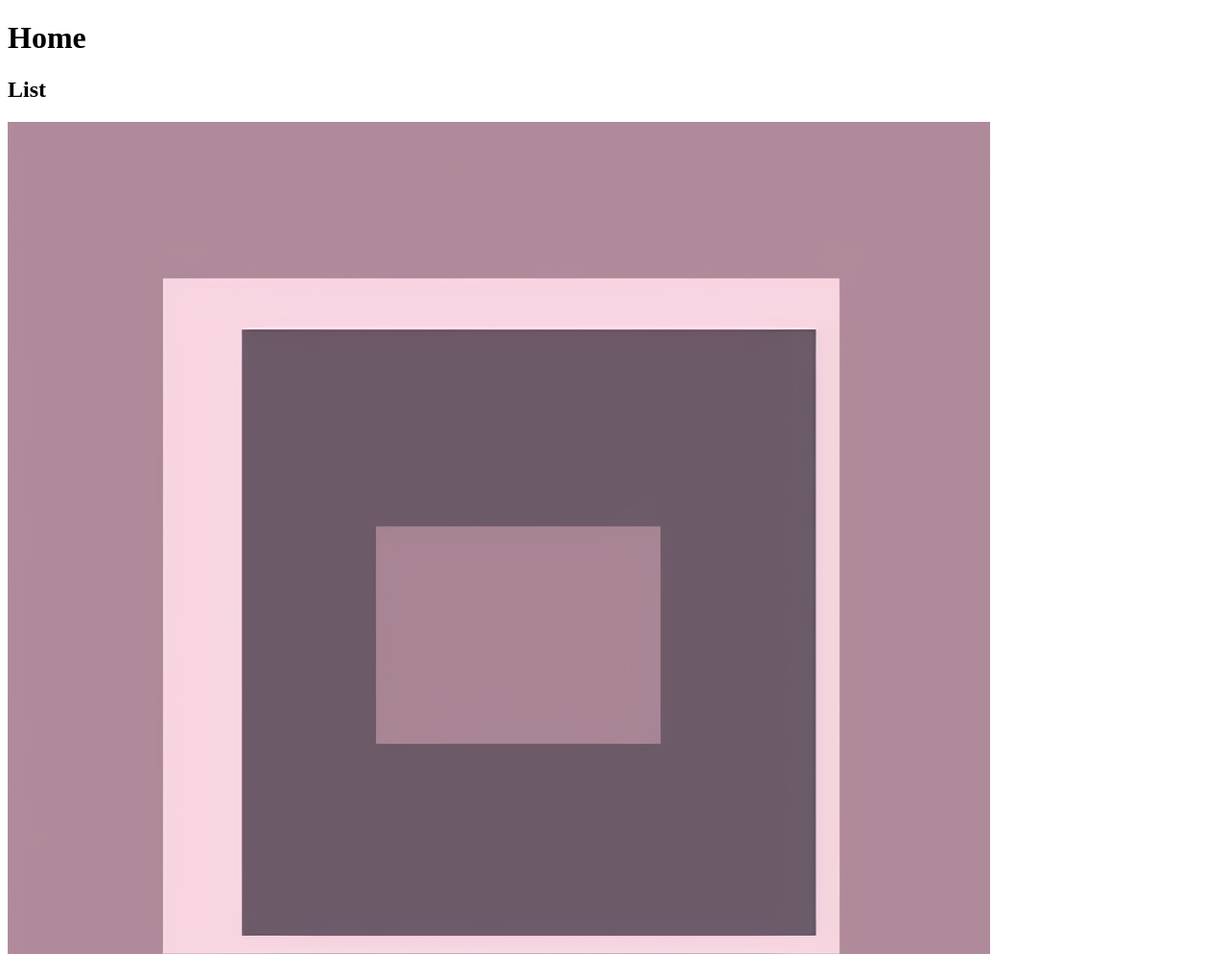
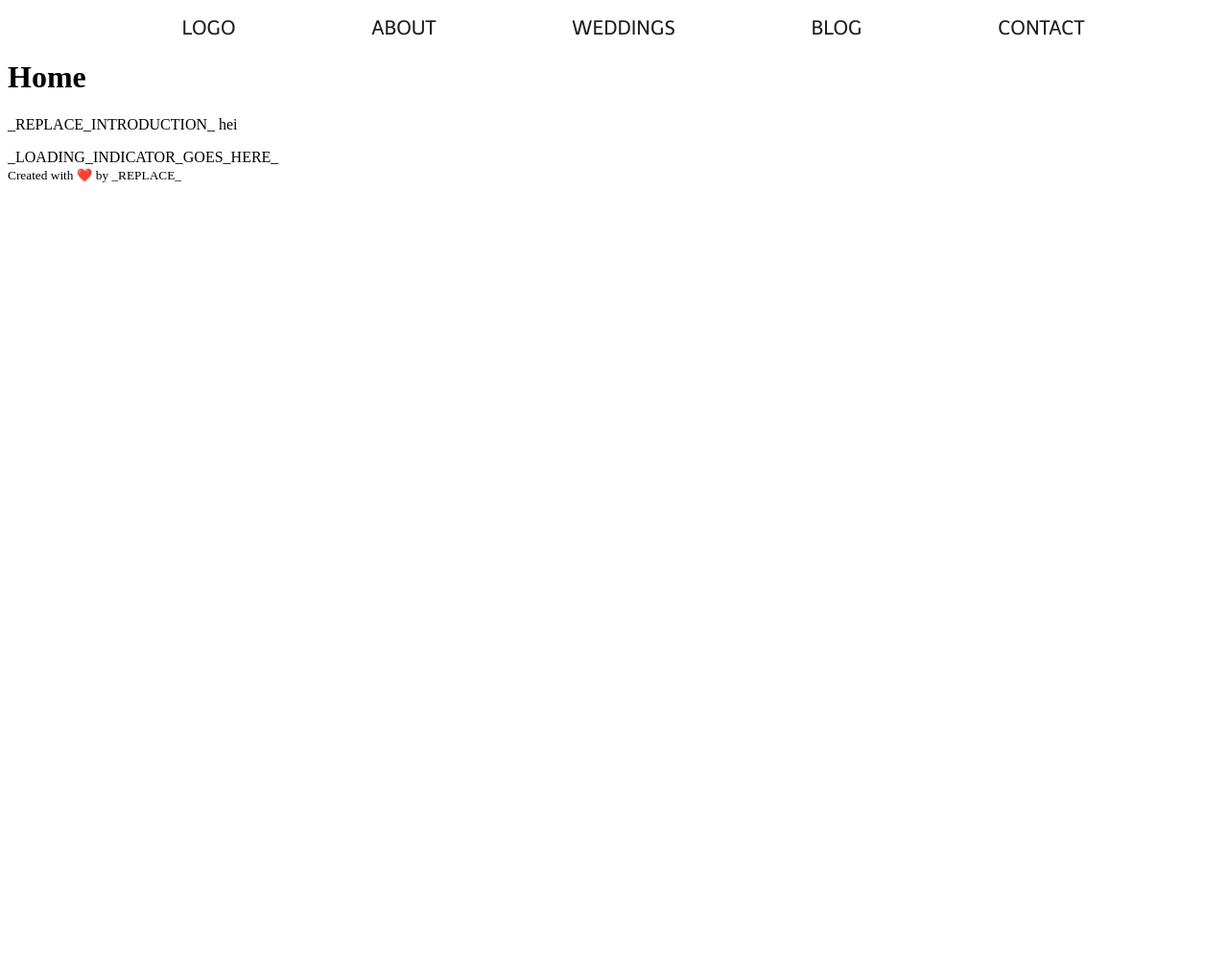
Before and after one commit to Noroff-FED-Campus-Assignments/fed1-exam-juliakalvik, a plain HTML site: page index.html in a window 1280 px wide. Shown: the top 994 px of the page at 96% size. After the commit the page ends 800 px from the top, so only its background shows below. Drawn offline with Linux system fonts and the light colour scheme; no server answers.

Commit message:
Added navbar

```diff
--- /dev/null
+++ b/css/index.css
@@ -0,0 +1,3 @@
+.header {
+  background-image: url("images/CAROUSEL1resize.png");
+}
--- /dev/null
+++ b/css/navbar.css
@@ -0,0 +1,25 @@
+@import url("https://fonts.googleapis.com/css2?family=Telex&display=swap");
+
+a {
+  text-decoration: none;
+  cursor: pointer;
+  color: inherit;
+  font-family: "Telex", sans-serif;
+  color: #1e1e1e;
+  font-size: 1.3rem;
+}
+
+a:hover {
+  color: #6b8053;
+  text-decoration: underline;
+}
+
+li {
+  list-style: none;
+  text-decoration: none;
+}
+
+.nav-menu {
+  display: flex;
+  justify-content: space-evenly;
+}
--- a/index.html
+++ b/index.html
@@ -10,31 +10,42 @@
       content="HTML, CSS, JavaScript, _REPLACE_WITH_KEYWORD_"
     />
     <meta name="author" content="_YOUR_NAME_" />
-    <link rel="stylesheet" href="/style.css" />
+    <link rel="stylesheet" href="css/navbar.css" />
     <script defer src="/js/app.js"></script>
-    <title>_REPLACE_SITE_NAME</title>
+    <title>💍 WEDDING PHOTOGRAPHER</title>
   </head>
-  <body class="animate__animated animate__fadeIn">
-    <header class="l-header">
+  <body>
+    <header class="navbar">
+      <ul class="nav-menu">
+        <li class="nav-item">
+          <a href="index.html" class="nav-link">LOGO</a>
+        </li>
+        <li class="nav-item">
+          <a href="about.html" class="nav-link">ABOUT</a>
+        </li>
+        <li class="nav-item">
+          <a href="weddings.html" class="nav-link">WEDDINGS</a>
+        </li>
+        <li class="nav-item">
+          <a href="blog.html" class="nav-link">BLOG</a>
+        </li>
+        <li class="nav-item">
+          <a href="contact.html" class="nav-link-tickets">CONTACT</a>
+        </li>
+      </ul>
+    </header>
+    <main>
+      <main class="header">
+
+      </main>
+
       <h1>Home</h1>
-    </header>
+    </main>
 
-    <main class="l-main">
-      <section role="search"></section>
 
-      <article role="doc-introduction">
-        <h2>List</h2>
 
-        <img
-          src="/placeholder.jpg"
-          loading="lazy"
-          alt="…"
-          class="u-img hero-image"
-          width="1024"
-          height="1024"
-        />
 
-        <p>_REPLACE_INTRODUCTION_</p>
+        <p>_REPLACE_INTRODUCTION_ hei</p>
       </article>
 
       <section role="list">
```
Also changed, not shown: about.html (added), assets/placeholder.jpg (deleted), blog.html (added), contact.html (added), images/CAROUSEL1resize.png (added), public/placeholder.jpg (deleted), weddings.html (added).
